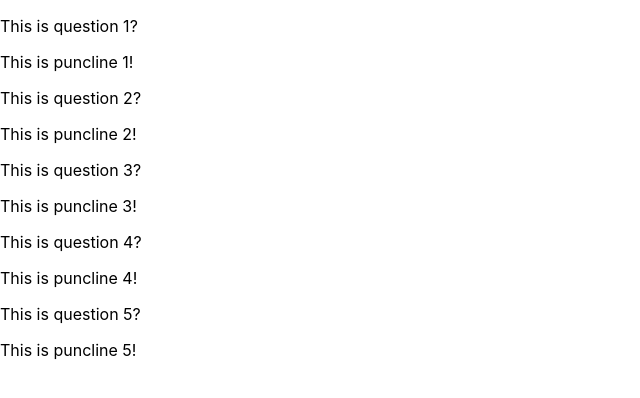
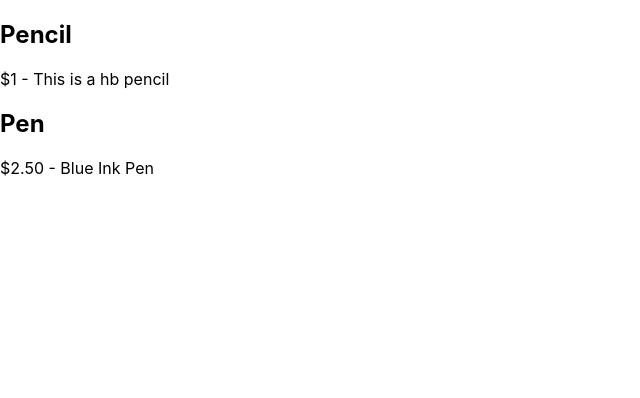
Before and after one commit to rwzhang1/LearnReact, a React (Create React App) app in the folder my-app/: page / in a window 1280 px wide. Shown: the top 398 px of the page, without its empty margins (0-640 px from the left). Built offline with nearby package versions, Linux system fonts and the light colour scheme.

Commit message:
grabbing data from external file component tutorial

```diff
--- a/my-app/src/App.js
+++ b/my-app/src/App.js
@@ -1,19 +1,39 @@
 import React from "react"
-import JokeCard from "./JokeCard"
+
+import productsData from "./allProducts"
+import Product from "./Product"
 
 function App() {
+  const productComponents = productsData.map(item => <Product product={item}/>)
+
   return (
-    <div className="jokes">
-      <JokeCard joke={{question:"This is question 1?", punchline:"This is puncline 1!"}}></JokeCard>
-      <JokeCard joke={{question:"This is question 2?", punchline:"This is puncline 2!"}}></JokeCard>
-      <JokeCard joke={{question:"This is question 3?", punchline:"This is puncline 3!"}}></JokeCard>
-      <JokeCard joke={{question:"This is question 4?", punchline:"This is puncline 4!"}}></JokeCard>
-      <JokeCard joke={{question:"This is question 5?", punchline:"This is puncline 5!"}}></JokeCard>
+    <div>
+      {productComponents}
     </div>
   )
 }
 
-export default App;
+
+
+export default App
+
+
+/* import React from "react"
+
+import Joke from "./Joke"
+import jokesData from "./jokesData"
+
+function App() {
+  const jokeComponents = jokesData.map(joke => <Joke key={joke.id} question={joke.question} punchline={joke.punchline} />)
+
+  return (
+    <div>
+      {jokeComponents}
+    </div>
+  )
+}
+
+export default App */
 
 
 /*import React from "react"
--- a/my-app/src/JokeCard.js
+++ /dev/null
@@ -1,12 +0,0 @@
-import React from "react"
-
-function JokeCard(jokes) {
-    return (
-        <div className="joke-card">
-            <p>{jokes.joke.question}</p>
-            <p>{jokes.joke.punchline}</p>
-        </div>
-    )
-}
-
-export default JokeCard
--- /dev/null
+++ b/my-app/src/Product.js
@@ -0,0 +1,30 @@
+import React from "react"
+
+function Product(props) {
+    return (
+        <div>
+            <h2>{props.product.name}</h2>
+            <p>{props.product.price.toLocaleString("en-US", { style: "currency", currency: "AUD" })} - {props.product.description}</p>
+        </div>
+    )
+}
+
+
+export default Product
+
+
+
+
+/*
+import React from "react"
+
+function Joke(props) {
+    return (
+        <div>
+            <h3> Question: {props.question} </h3>
+            <h3> Punchline: {props.punchline} </h3>
+        </div>
+    )
+}
+
+export default Joke */
--- /dev/null
+++ b/my-app/src/allProducts.js
@@ -0,0 +1,47 @@
+const productsData = [
+    {
+        id: 1,
+        name: "Pencil",
+        price: "$1",
+        description: "This is a hb pencil"
+    },
+    {
+        id: 2,
+        name: "Pen",
+        price: "$2.50",
+        description: "Blue Ink Pen"
+    }
+]
+
+export default productsData
+
+
+
+
+/* const jokesData = [
+    {
+        id: 1,
+        question: "This is question 1?",
+        punchline: "This is punchline 1!"
+    },
+    {
+        id: 2,
+        question: "This is question 2?",
+        punchline: "This is punchline 2!"
+    },
+    {
+        id: 3,
+        question: "This is question 3?",
+        punchline: "This is punchline 3!"
+    },
+    {
+        id: 4,
+        question: "This is question 4?",
+        punchline: "This is punchline 4!"
+    },
+    {
+        id: 5,
+        question: "This is question 5?",
+        punchline: "This is punchline 5!"
+    }
+] */
```
Also changed, not shown: 1 other file (tests, documents, lock files or other folders).
